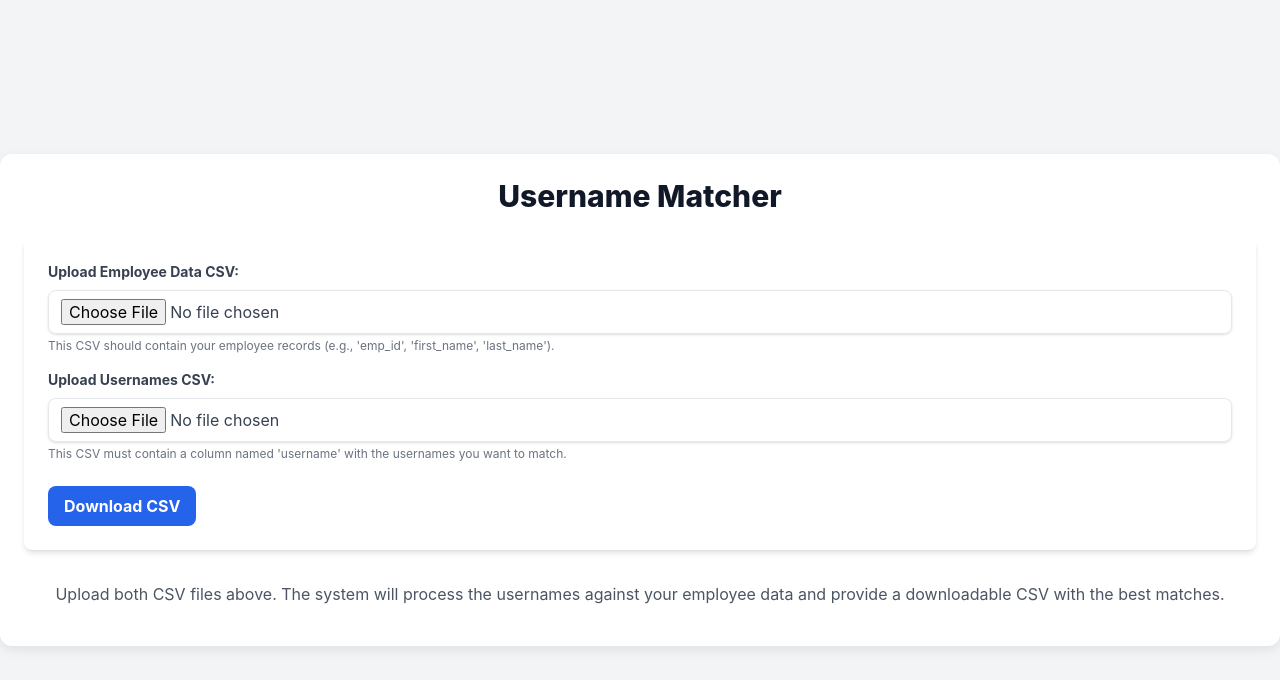
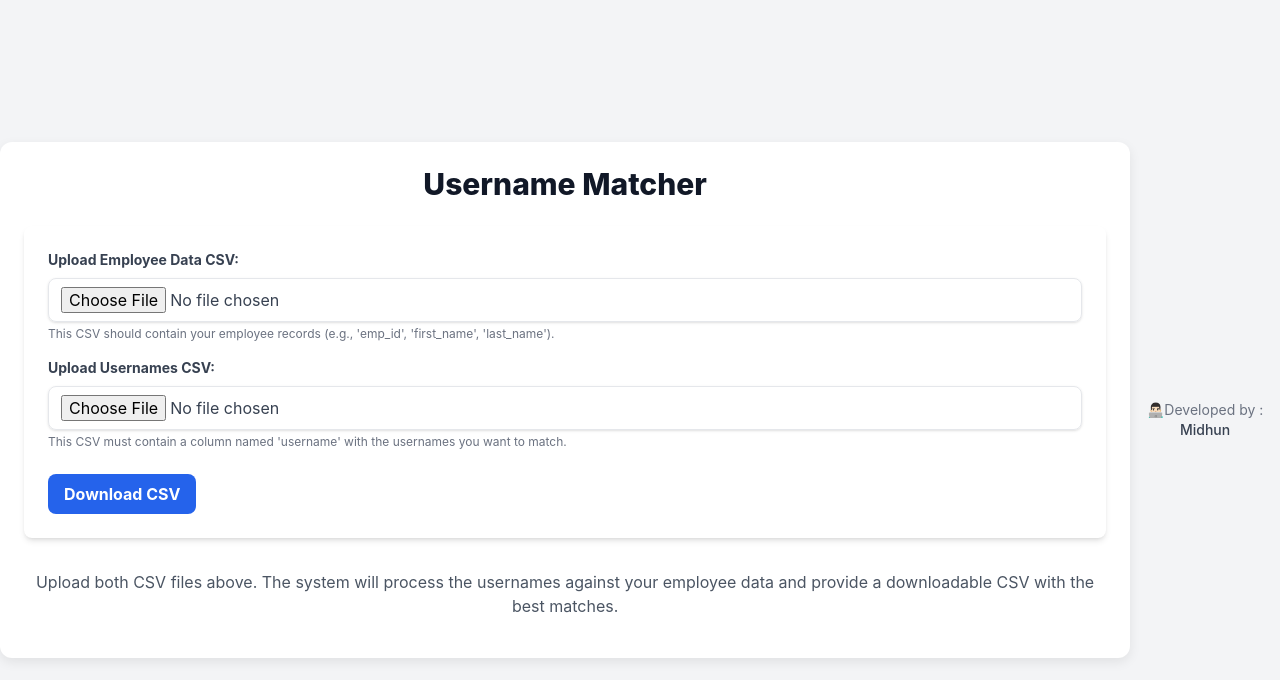
Before and after one commit to midhunprahash-ui/Name_match_ml, a Flask app: page / in a window 1280 px wide. Shown: the top 680 px of the page. Run offline with Flask 3, Linux system fonts and the light colour scheme; some libraries are stand-ins or nearby versions.

Commit message:
Update background color in index.html for a cleaner look and add footer with developer information

```diff
--- a/templates/index.html
+++ b/templates/index.html
@@ -12,7 +12,7 @@
         body {
             font-family: 'Inter', sans-serif;
             /* Using Inter font for a modern feel */
-            background-color: #b2ccff;
+            background-color: #fcfdff;
             /* Light gray background */
         }
 
@@ -121,6 +121,9 @@
             downloadable CSV with the best matches.
         </p>
     </div>
+    <footer class="text-center text-sm text-gray-500 mt-10">
+        <p> 👨🏻‍💻Developed by : <span class="font-medium text-gray-700">Midhun</span></p>
+    </footer>
 </body>
 
 </html>
```
